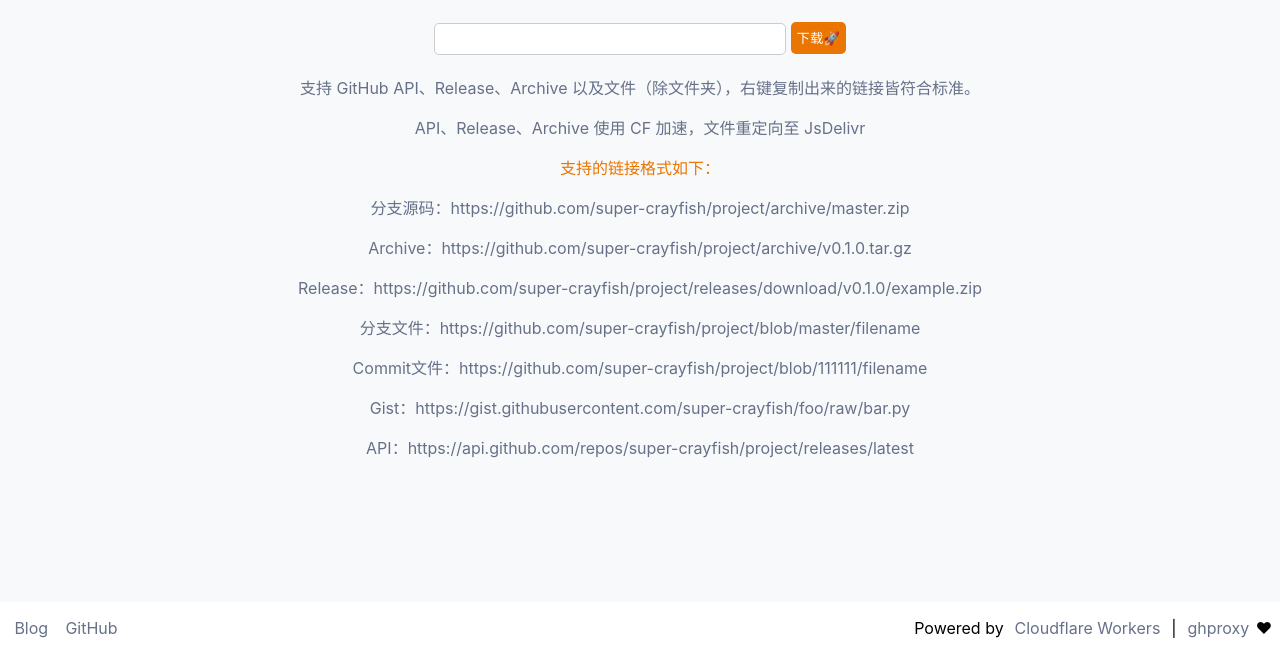
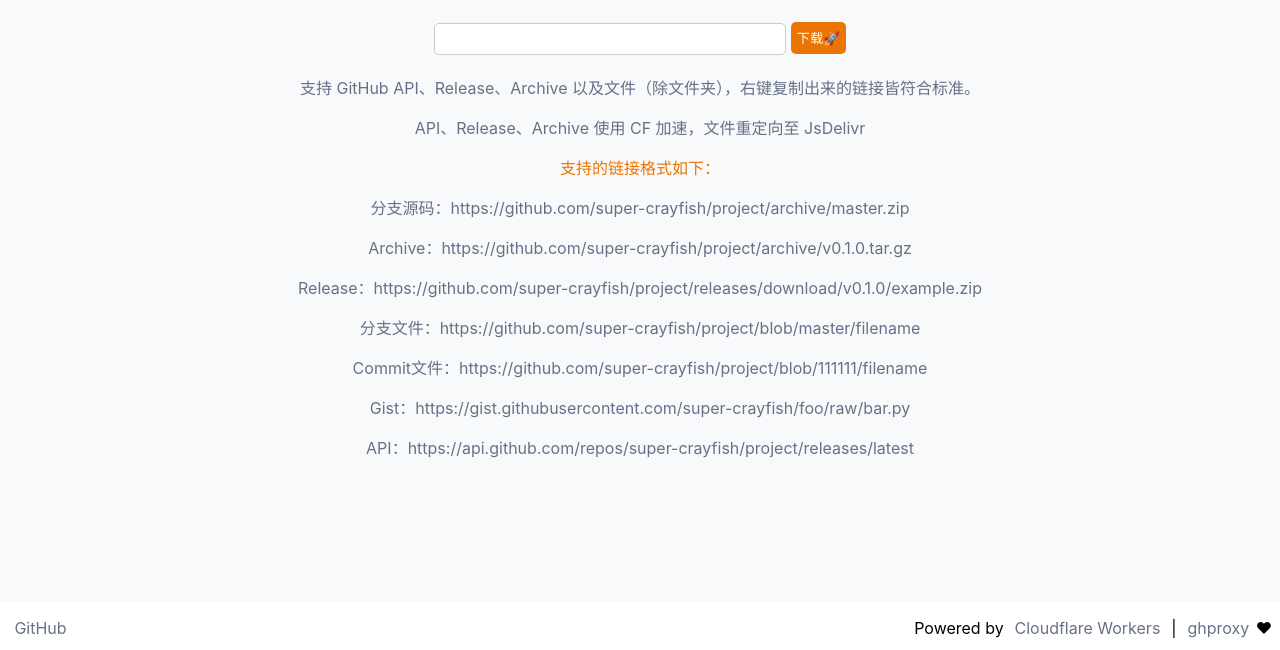
Before and after one commit to super-crayfish/super-crayfish.github.io, a plain HTML site: page index.html in a window 1280 px wide. Shown: the part 198-848 px from the top of the page. Drawn offline with Linux system fonts and the light colour scheme.

Commit message:
Update index.html

```diff
--- a/index.html
+++ b/index.html
@@ -134,7 +134,7 @@
         <div class="section footer">
             <div class="copyright">
                 <div class="float-left">
-                    <a href="https://homeboyc.cn/" class="gray">Blog</a>
+                   <!--  <a href="https://homeboyc.cn/" class="gray">Blog</a> -->
                     <a href="https://github.com/super-crayfish" class="gray">GitHub</a>
                 </div>
                 <div class="float-right">
```
